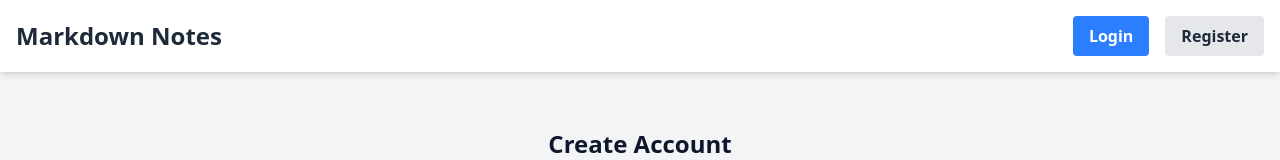
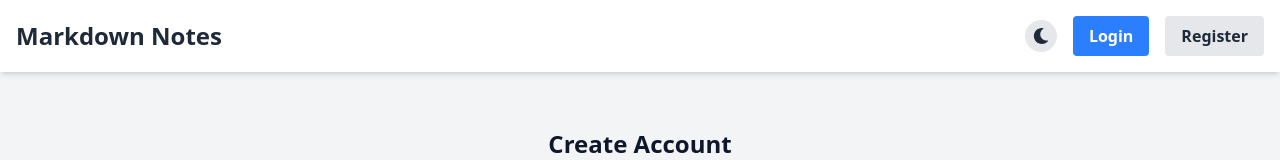
Before and after one commit to tsertic/markdown-notes-app, a React (Vite) app: page /register in a window 1280 px wide. Shown: the top 160 px of the page. Built offline with nearby package versions, Linux system fonts and the light colour scheme; no server answers.

Commit message:
added dark light theme toogle, transitions for some elements, .env example

```diff
--- a/package.json
+++ b/package.json
@@ -16,6 +16,7 @@
     "firebase": "^12.1.0",
     "react": "^19.1.1",
     "react-dom": "^19.1.1",
+    "react-icons": "^5.5.0",
     "react-markdown": "^10.1.0",
     "react-router-dom": "^7.8.0",
     "remark-gfm": "^4.0.1",
--- a/src/components/Navbar.jsx
+++ b/src/components/Navbar.jsx
@@ -3,6 +3,7 @@ import { Link, useNavigate } from "react-router-dom";
 import { useAuth } from "../contexts/AuthContext";
 import { signOut } from "firebase/auth";
 import { auth } from "../config/firebase";
+import ThemeToogle from "./ThemeToogle";
 const Navbar = () => {
   const { currentUser } = useAuth();
   const navigate = useNavigate();
@@ -26,6 +27,7 @@ const Navbar = () => {
             Markdown Notes
           </Link>
           <div className="flex items-center space-x-4">
+            <ThemeToogle />
             {currentUser ? (
               <>
                 <span className="text-gray-700 dark:text-gray-300 hidden text-sm sm:block">
@@ -33,7 +35,7 @@ const Navbar = () => {
                 </span>
                 <button
                   onClick={handleLogOut}
-                  className="bg-blue-500 hover:bg-blue-600 rounded block font-bold px-3 py-2 cursor-pointer text-white"
+                  className="bg-blue-500 hover:bg-blue-600 rounded block font-bold px-3 py-2 cursor-pointer text-white transition-colors duration-200"
                 >
                   Logout
                 </button>
@@ -42,13 +44,13 @@ const Navbar = () => {
               <>
                 <Link
                   to="/login"
-                  className="bg-blue-500 hover:bg-blue-600 text-white font-bold py-2 px-4 rounded"
+                  className="bg-blue-500 hover:bg-blue-600 text-white font-bold py-2 px-4 rounded transition-colors duration-200"
                 >
                   Login
                 </Link>
                 <Link
                   to="/register"
-                  className="bg-gray-200 hover:bg-gray-300 text-gray-800 font-bold py-2 px-4 rounded dark:bg-gray-700 dark:hover:bg-gray-600 dark:text-white"
+                  className="bg-gray-200 hover:bg-gray-300 text-gray-800 font-bold py-2 px-4 rounded dark:bg-gray-700 dark:hover:bg-gray-600 dark:text-white transition-colors duration-200"
                 >
                   Register
                 </Link>
--- /dev/null
+++ b/src/components/ThemeToogle.jsx
@@ -0,0 +1,18 @@
+import React from "react";
+import { useTheme } from "../contexts/ThemeContext";
+import { FaMoon, FaSun } from "react-icons/fa";
+
+const ThemeToogle = () => {
+  const { theme, toogleTheme } = useTheme();
+  return (
+    <button
+      onClick={toogleTheme}
+      aria-label="toogle theme"
+      className="p-2 rounded-full bg-gray-200 dark:bg-gray-700 text-gray-800 dark:text-gray-200 hover:bg-gray-300 dark:hover:bg-gray-400 transition-colors duration-200 cursor-pointer"
+    >
+      {theme === "dark" ? <FaSun /> : <FaMoon />}
+    </button>
+  );
+};
+
+export default ThemeToogle;
--- /dev/null
+++ b/src/contexts/ThemeContext.jsx
@@ -0,0 +1,42 @@
+import { createContext, useContext, useEffect, useState } from "react";
+
+const ThemeContext = createContext();
+
+export function useTheme() {
+  return useContext(ThemeContext);
+}
+
+export function ThemeProvider({ children }) {
+  const [theme, setTheme] = useState(() => {
+    const savedTheme = localStorage.getItem("theme");
+    if (savedTheme) return savedTheme;
+
+    return window.matchMedia("(prefers-color-scheme:dark)").matches
+      ? "dark"
+      : "light";
+  });
+
+  useEffect(() => {
+    const root = window.document.documentElement;
+    if (theme === "dark") {
+      root.classList.add("dark");
+    } else {
+      root.classList.remove("dark");
+    }
+
+    localStorage.setItem("theme", theme);
+  }, [theme]);
+
+  const toogleTheme = () => {
+    setTheme((prevTheme) => (prevTheme === "light" ? "dark" : "light"));
+  };
+
+  const value = {
+    theme,
+    toogleTheme,
+  };
+
+  return (
+    <ThemeContext.Provider value={value}>{children}</ThemeContext.Provider>
+  );
+}
--- a/src/index.css
+++ b/src/index.css
@@ -1,3 +1,5 @@
 @import "tailwindcss";
+@config "../tailwind.config.js";
+
 @plugin '@tailwindcss/forms';
 @plugin '@tailwindcss/typography';
--- a/src/main.jsx
+++ b/src/main.jsx
@@ -4,13 +4,16 @@ import "./index.css";
 import App from "./App.jsx";
 import { BrowserRouter } from "react-router-dom";
 import { AuthProvider } from "./contexts/AuthContext.jsx";
+import { ThemeProvider } from "./contexts/ThemeContext.jsx";
 
 createRoot(document.getElementById("root")).render(
   <StrictMode>
     <BrowserRouter>
-      <AuthProvider>
-        <App />
-      </AuthProvider>
+      <ThemeProvider>
+        <AuthProvider>
+          <App />
+        </AuthProvider>
+      </ThemeProvider>
     </BrowserRouter>
   </StrictMode>
 );
--- a/src/pages/Dashboard.jsx
+++ b/src/pages/Dashboard.jsx
@@ -64,7 +64,7 @@ const Dashboard = () => {
         <h1 className="text-3xl font-bold">Your Notes</h1>
         <Link
           to="/note/new"
-          className="bg-green-400 hover:bg-green-600 text-white font-bold py-2 px-3 rounded cursor-pointer"
+          className="bg-green-400 hover:bg-green-600 text-white font-bold py-2 px-3 rounded cursor-pointer transition-colors duration-200"
         >
           {" "}
           + New Note
@@ -75,7 +75,7 @@ const Dashboard = () => {
           {notes.map((note) => {
             return (
               <Link to={`/note/${note.id}`} key={note.id}>
-                <div className="bg-white dark:bg-gray-800 p-4 rounded-lg shadow hover:shadow-lg transition-shadow">
+                <div className="bg-white dark:bg-gray-800 p-4 rounded-lg shadow hover:shadow-lg  hover:scale-105 transition-all duration-200 cursor-pointer">
                   <h2 className="text-2xl font-semibold truncate mb-2">
                     {note.title}
                   </h2>
--- a/src/pages/Editor.jsx
+++ b/src/pages/Editor.jsx
@@ -136,14 +136,14 @@ const Editor = () => {
           className="text-2x w-full focus:outline-none bg-transparent"
         />
         <button
-          className="bg-blue-400 hover:bg-blue-600 font-bold rounded py-2 px-4 cursor-pointer text-white"
+          className="bg-blue-400 hover:bg-blue-600 font-bold rounded py-2 px-4 cursor-pointer text-white transition-colors duration-200"
           onClick={handleSave}
         >
           Save
         </button>
         {noteId !== "new" && (
           <button
-            className="bg-red-400 hover:bg-red-600 cursor-pointer text-white font-bold py-2 px-4 rounded"
+            className="bg-red-400 hover:bg-red-600 cursor-pointer text-white font-bold py-2 px-4 rounded transition-colors duration-200"
             onClick={handleDelete}
           >
             Delete
@@ -162,7 +162,7 @@ const Editor = () => {
             }}
           />
         </div>
-        <div className="h-full overflow-y-auto p-4 border-1 dark:border-gray-700">
+        <div className="h-full overflow-y-auto p-4 border-1 bg-gray-50 dark:border-gray-700 dark:bg-gray-800 ">
           <article className="prose dark:prose-invert max-w-none">
             <ReactMarkdown remarkPlugins={[remarkGfm]}>{content}</ReactMarkdown>
           </article>
--- a/src/pages/Register.jsx
+++ b/src/pages/Register.jsx
@@ -72,7 +72,7 @@ const Register = () => {
         </div>
         <div className="flex items-center justify-between">
           <button
-            className="bg-blue-500 hover:bg-blue-700 text-white font-bold py-2 px-4 rounded focus:outline-none focus:shadow-outline w-full"
+            className="bg-blue-500 hover:bg-blue-700 text-white font-bold py-2 px-4 rounded focus:outline-none focus:shadow-outline w-full transition-colors duration-200"
             type="submit"
           >
             Register
--- /dev/null
+++ b/tailwind.config.js
@@ -0,0 +1,10 @@
+/** @type {import('tailwindcss').Config} */
+export default {
+  darkMode: "class",
+  content: ["./index.html", "./src/**/*.{js,ts,jsx,tsx}"],
+
+  theme: {
+    extend: {},
+  },
+  plugins: [],
+};
```
Also changed, not shown: 2 other files (tests, documents, lock files or other folders).
